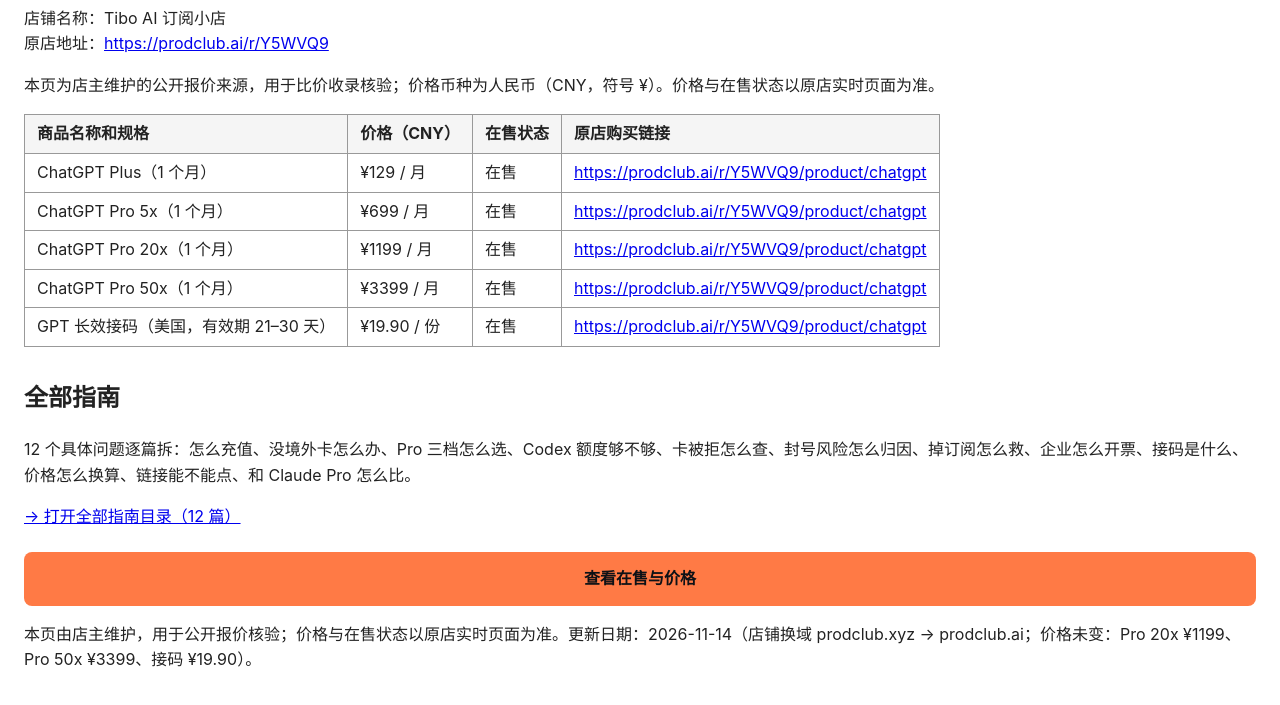
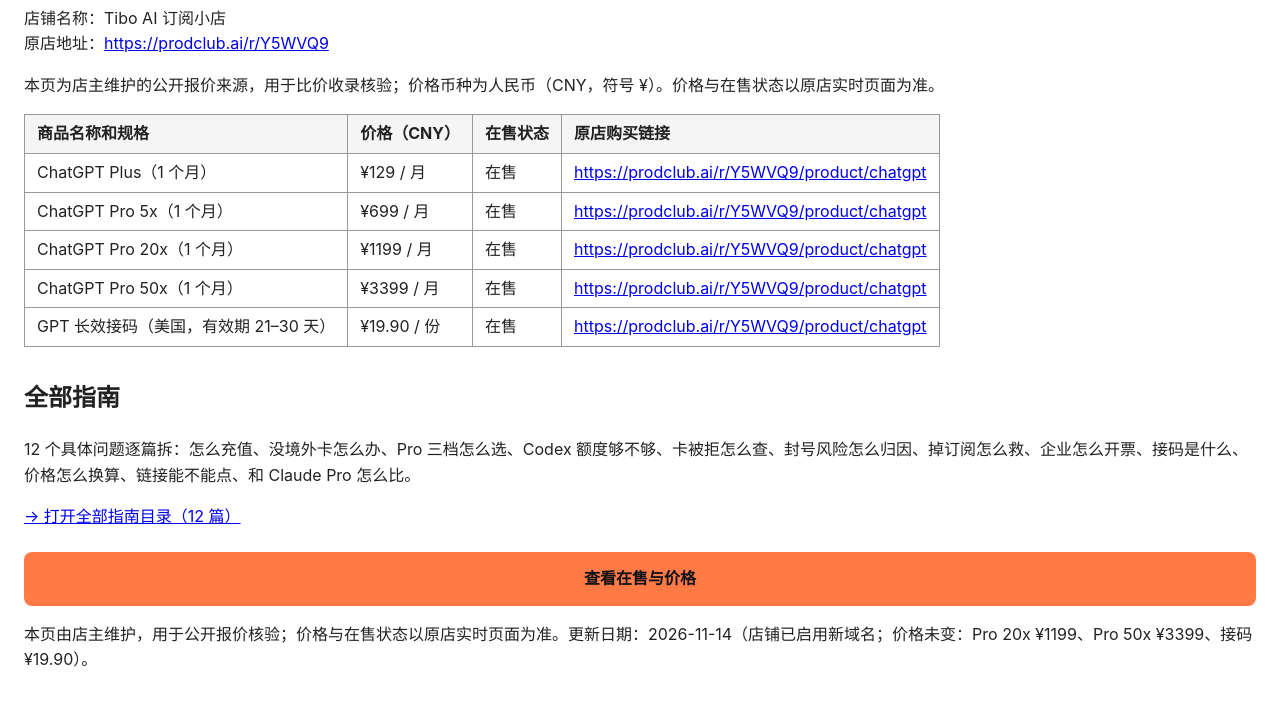
Before and after one commit to Cocos666a/tibo-price, a plain HTML site: page index.html in a window 1280 px wide. Shown: the part 91-796 px from the top of the page. Drawn offline with Linux system fonts and the light colour scheme.

Commit message:
页脚换域说明改中性表述（不出现旧域名）

```diff
--- a/index.html
+++ b/index.html
@@ -37,7 +37,7 @@ th{background:#f5f5f5}
 <a style="display:block;background:#FF7A45;color:#0E1116;text-align:center;text-decoration:none;font-weight:700;padding:14px 18px;border-radius:8px;margin:22px 0 6px" href="https://prodclub.ai/r/Y5WVQ9?utm_source=pages&amp;utm_medium=guide&amp;utm_campaign=index" rel="nofollow noopener">查看在售与价格</a>
 </section>
 <footer>
-<p>本页由店主维护，用于公开报价核验；价格与在售状态以原店实时页面为准。更新日期：2026-11-14（店铺换域 prodclub.xyz → prodclub.ai；价格未变：Pro 20x ¥1199、Pro 50x ¥3399、接码 ¥19.90）。</p>
+<p>本页由店主维护，用于公开报价核验；价格与在售状态以原店实时页面为准。更新日期：2026-11-14（店铺已启用新域名；价格未变：Pro 20x ¥1199、Pro 50x ¥3399、接码 ¥19.90）。</p>
 </footer>
 </body>
 </html>
```
